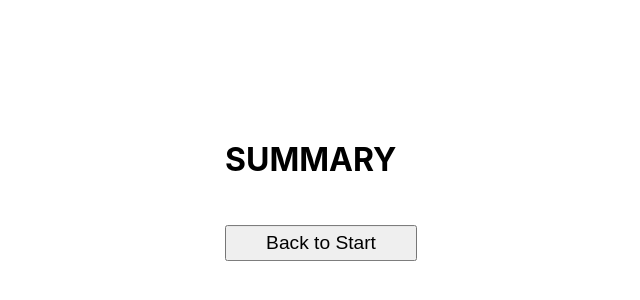
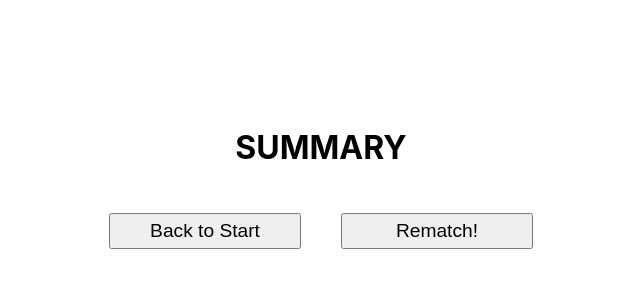
Before and after one commit to PioCang/astreya-take-home, a React (Create React App) app in the folder react_frontend/janken/: page / in a window 1280 px wide. Shown: the part 210-510 px from the top of the page, without its empty margins (319-959 px from the left). Built offline with nearby package versions, Linux system fonts and the light colour scheme; no server answers.

Commit message:
Add rematch option to Game Summary

```diff
--- a/react_frontend/janken/src/Janken.js
+++ b/react_frontend/janken/src/Janken.js
@@ -10,6 +10,7 @@ const Janken = () => {
     const blankGameDetails = {
         'playerName': 'Vince',
         'matchID': 8,
+        'rounds': []
     }
     const [gameDetails, setGameDetails] = useState(blankGameDetails);
 
@@ -25,7 +26,9 @@ const Janken = () => {
         case SHOW_SUMMARY:
             return <GameSummary
                 gameDetails={gameDetails}
-                advanceMode={() => setGameMode(NAME_PROMPT)}
+                alterGameDetails={alterGameDetails}
+                resetGame={() => setGameMode(NAME_PROMPT)}
+                rematchGame={() => setGameMode(GAME_PLAY)}
             />;
 
         default:
--- a/react_frontend/janken/src/gameSummary.js
+++ b/react_frontend/janken/src/gameSummary.js
@@ -3,7 +3,7 @@ import * as BACKEND from './constants';
 
 const axios = require('axios');
 
-const GameSummary = ({gameDetails, advanceMode}) => {
+const GameSummary = ({gameDetails, alterGameDetails, resetGame, rematchGame}) => {
 
     const [summaryMessage, setSummaryMessage] = useState("");
     const [inError, setInError] = useState(false);
@@ -24,8 +24,33 @@ const GameSummary = ({gameDetails, advanceMode}) => {
             setInError(false);
             setSummaryMessage(payload.summary);
         } catch (error) {
-            setInError(true)
+            setInError(true);
             setSummaryMessage(error.response.data['message']);
+        }
+    }
+
+    async function prepareRematch() {
+        try {
+            const endpoint_url = BACKEND.DJANGO_API_ROOT_URL + 'janken/register/';
+            const registration_data = {
+                'name': gameDetails.playerName,
+            }
+
+            const response = await axios({
+                method: 'post',
+                url: endpoint_url,
+                data: registration_data
+            });
+            const payload = response.data;
+
+            alterGameDetails({
+                playerName: payload.name,
+                matchID: payload.match_id,
+            });
+            rematchGame();
+        } catch (error) {
+            setInError(true);
+            setSummaryMessage("Rematch failed: " + error.response.data['message']);
         }
     }
 
@@ -33,7 +58,7 @@ const GameSummary = ({gameDetails, advanceMode}) => {
         fetchSummary();
     }, []);
 
-    const namePromptStyles = {
+    const gameSummaryStyles = {
         centeredDiv: {
             position: 'absolute',
             top: '50%',
@@ -43,7 +68,7 @@ const GameSummary = ({gameDetails, advanceMode}) => {
             flexDirection: 'column'
         },
         resetButton: {
-            marginTop: "24px",
+            margin: "24px 20px",
             lineHeight: "32px",
             padding: "0px 10px",
             fontSize: 'larger',
@@ -56,17 +81,25 @@ const GameSummary = ({gameDetails, advanceMode}) => {
     }
 
     return (
-        <div style={namePromptStyles.centeredDiv}>
-            <h1>SUMMARY</h1>
-            <span style={namePromptStyles.summaryText}>
-                {summaryMessage}
-            </span>
+        <div style={gameSummaryStyles.centeredDiv}>
+            <center>
+                <h1>SUMMARY</h1>
+                <span style={gameSummaryStyles.summaryText}>
+                    {summaryMessage}
+                </span>
+            </center>
             <center>
                 <button
-                    onClick={advanceMode}
-                    style={namePromptStyles.resetButton}
+                    onClick={resetGame}
+                    style={gameSummaryStyles.resetButton}
                 >
                     Back to Start
+                </button>
+                <button
+                    onClick={prepareRematch}
+                    style={gameSummaryStyles.resetButton}
+                >
+                    Rematch!
                 </button>
             </center>
         </div>
```
